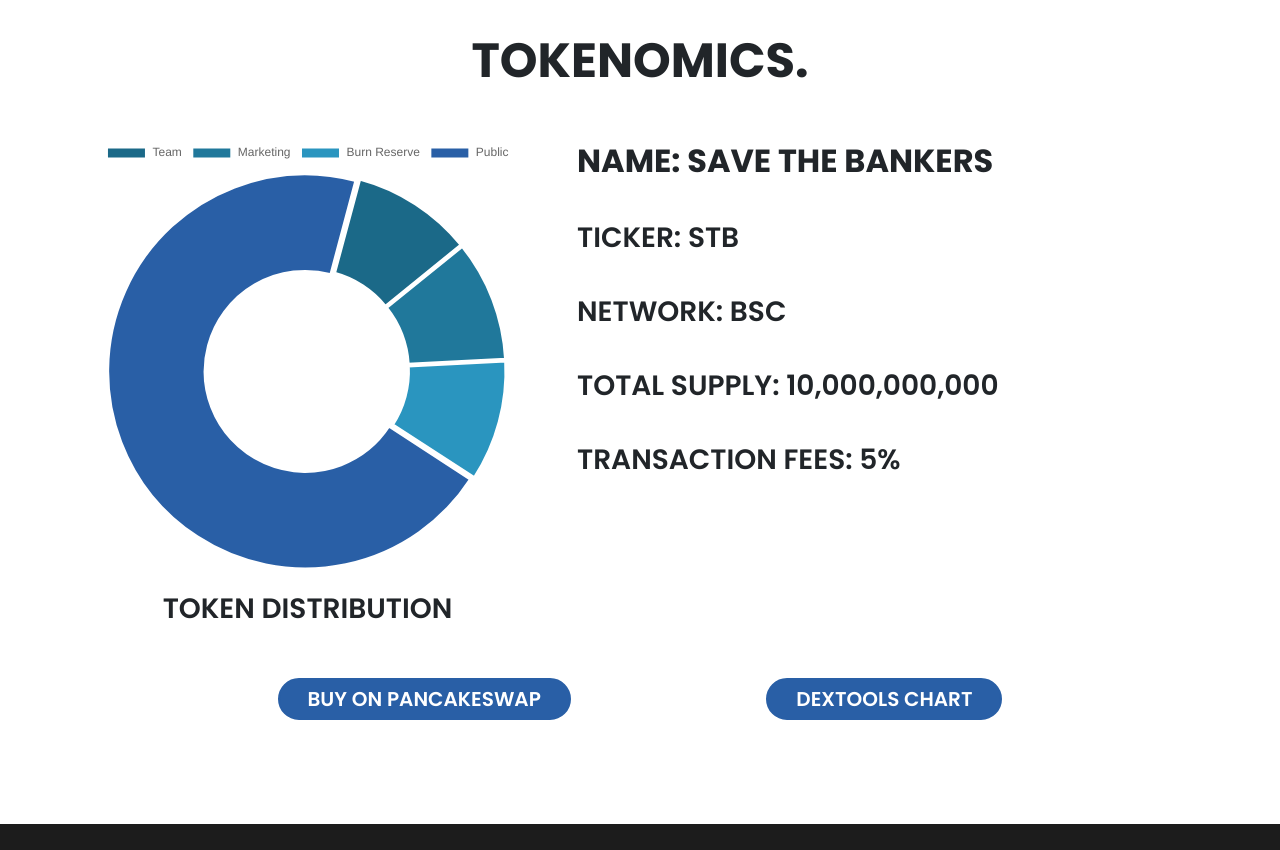
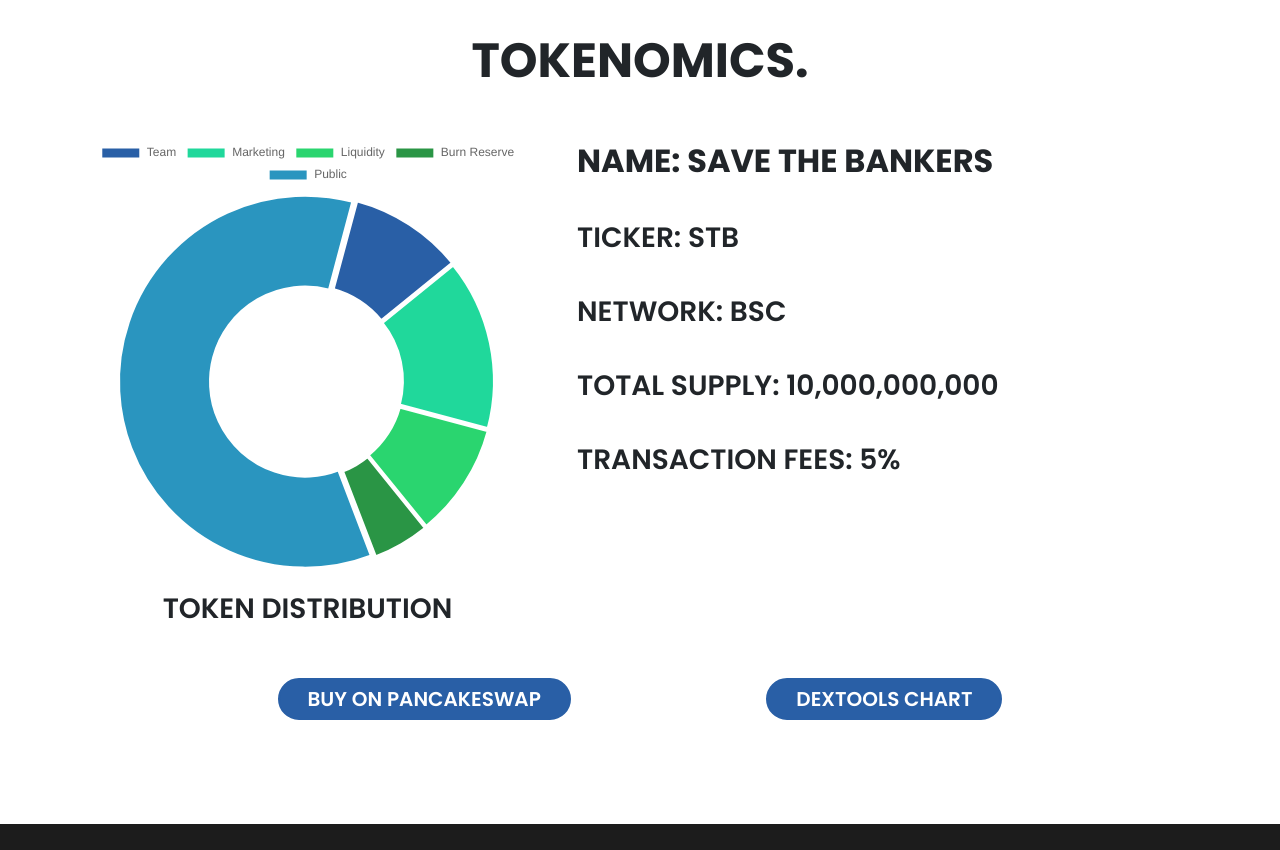
Before and after one commit to unnamed-lab/save-the-bankers, a website: page index.html in a window 1280 px wide. Shown: the part 1940-2790 px from the top of the page. Drawn offline with Linux system fonts and the light colour scheme.

Commit message:
Chart update and btn tweak

```diff
--- a/index.html
+++ b/index.html
@@ -218,17 +218,19 @@
                 labels: [
                     'Team',
                     'Marketing',
+                    'Liquidity',
                     'Burn Reserve',
                     'Public'
                 ],
                 datasets: [{
                     label: 'Distribution',
-                    data: [10, 10, 10, 70],
+                    data: [10, 15, 10, 5, 60],
                     backgroundColor: [
-                        '#1b6988',
-                        '#20789b',
+                        '#295fa6',
+                        '#20d89b',
+                        '#2ad56f',
+                        '#2a9545',
                         '#2a95bf',
-                        '#295fa6',
                     ],
                     hoverOffset: 50,
                     hoverBorderColor: '#dddddd',
--- a/scss/section/_intro.scss
+++ b/scss/section/_intro.scss
@@ -43,11 +43,11 @@
         margin-right: 0.25rem;
 
         @include media-breakpoint-down(lg) {
-            font-size: 1.35rem;
+            font-size: 1.45rem;
         }
 
         @include media-breakpoint-down(sm) {
-        font-size: 1rem;
+        font-size: 1.35rem;
     }
       }
     }
--- a/scss/section/_news.scss
+++ b/scss/section/_news.scss
@@ -78,7 +78,7 @@
         }
 
         .card-bottom {
-          position: sticky;
+          position:relative;
           margin-bottom: 1.5rem;
 
           @include media-breakpoint-down(md) {
```
